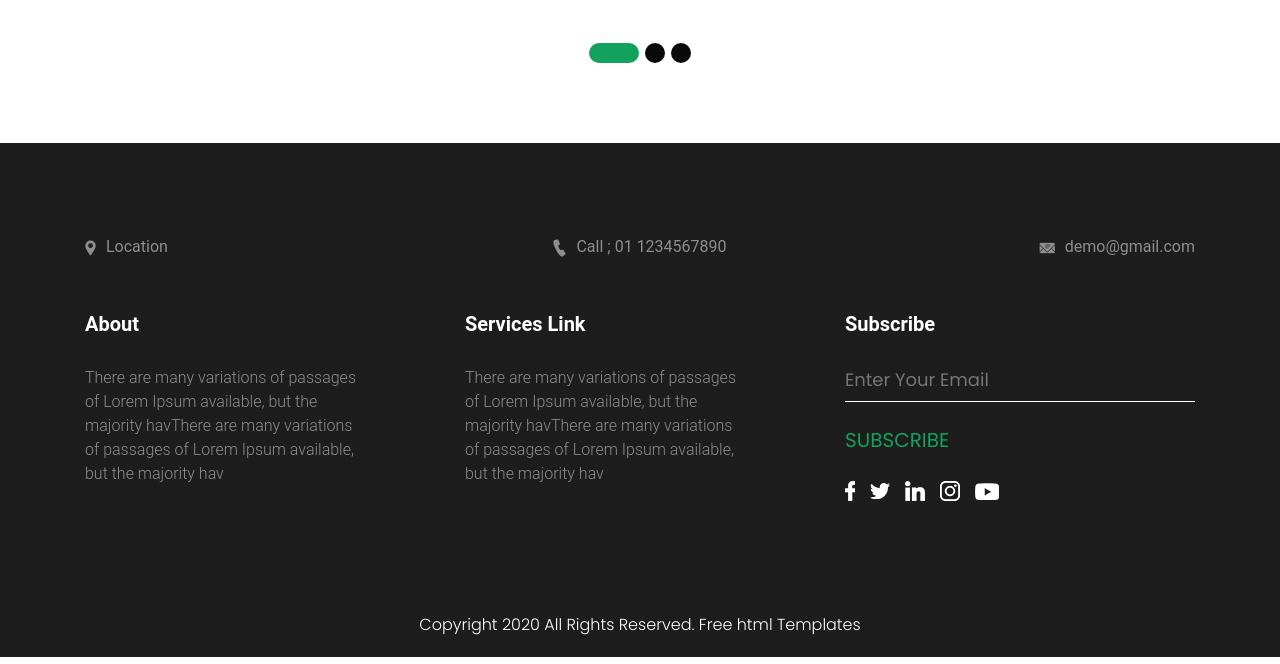
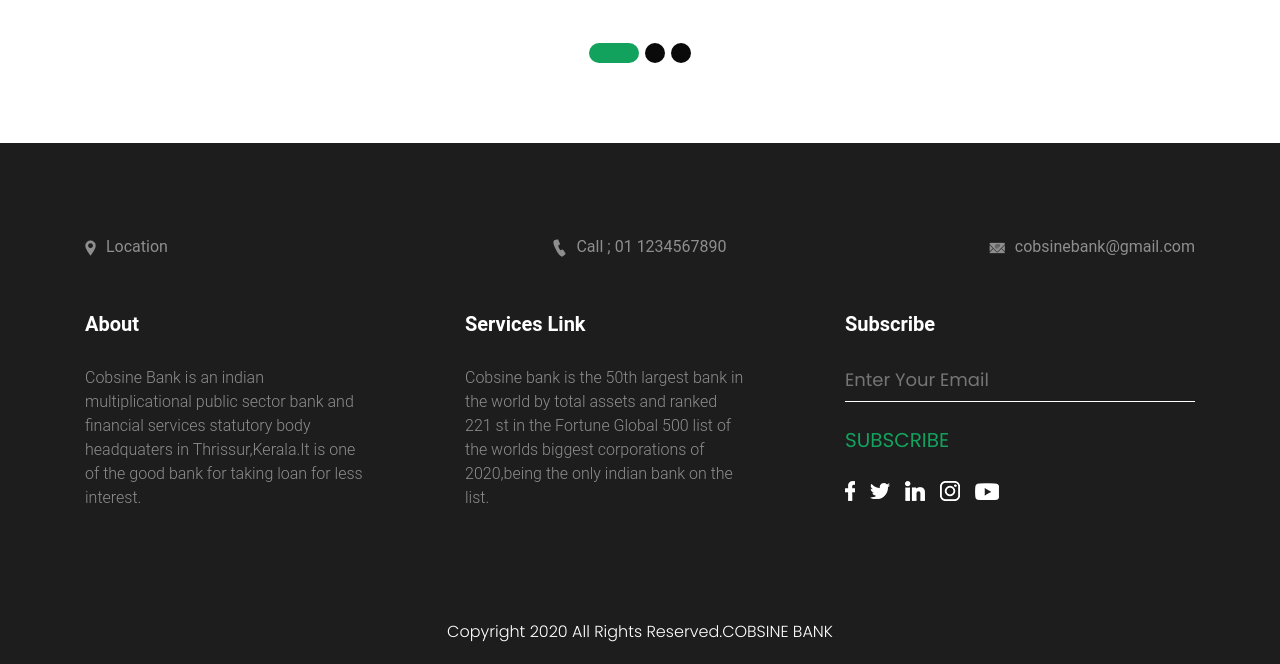
Before and after one commit to pythoninmake/bankproject, a Django app: page /new_page in a window 1280 px wide. Shown: the part 3836-4500 px from the top of the page. Run offline with Django 4.2, Linux system fonts and the light colour scheme; some libraries are stand-ins or nearby versions.

Commit message:
Update newpage.html

```diff
--- a/bank_directory/bankproject/templates/newpage.html
+++ b/bank_directory/bankproject/templates/newpage.html
@@ -405,17 +405,17 @@
             <div class="location_main">
                <div class="location_text"><img src="{% static 'images/map-icon.png' %}"><span class="padding_left_10"><a href="#">Location</a></span></div>
                <div class="location_text center"><img src="{% static 'images/call-icon.png' %}"><span class="padding_left_10"><a href="#">Call ; 01 1234567890</a></span></div>
-               <div class="location_text right"><img src="{% static 'images/mail-icon.png' %}"><span class="padding_left_10"><a href="#">demo@gmail.com</a></span></div>
+               <div class="location_text right"><img src="{% static 'images/mail-icon.png' %}"><span class="padding_left_10"><a href="#">cobsinebank@gmail.com</a></span></div>
             </div>
             <div class="footer_section_2">
                <div class="row">
                   <div class="col-lg-4">
                      <h2 class="footer_taital">About</h2>
-                     <p class="footer_text">There are many variations of passages of Lorem Ipsum available, but the majority havThere are many variations of passages of Lorem Ipsum available, but the majority hav</p>
+                     <p class="footer_text">Cobsine Bank is an indian multiplicational public sector bank and financial services statutory body headquaters in Thrissur,Kerala.It is one of the good bank for taking loan for less interest.</p>
                   </div>
                   <div class="col-lg-4">
                      <h2 class="footer_taital">Services Link</h2>
-                     <p class="footer_text">There are many variations of passages of Lorem Ipsum available, but the majority havThere are many variations of passages of Lorem Ipsum available, but the majority hav</p>
+                     <p class="footer_text">Cobsine bank is the 50th largest bank in the world by total assets and ranked 221 st in the Fortune Global 500 list of the worlds biggest corporations of 2020,being the only indian bank on the list.</p>
                   </div>
                   <div class="col-lg-4">
                      <h2 class="footer_taital">Subscribe</h2>
@@ -439,7 +439,7 @@
       <!-- copyright section start -->
       <div class="copyright_section">
          <div class="container">
-            <p class="copyright_text">Copyright 2020 All Rights Reserved.<a href="https://html.design"> Free  html Templates</a></p>
+            <p class="copyright_text">Copyright 2020 All Rights Reserved.<a href="https://html.design">COBSINE BANK</a></p>
          </div>
       </div>
       <!-- copyright section end -->
```
